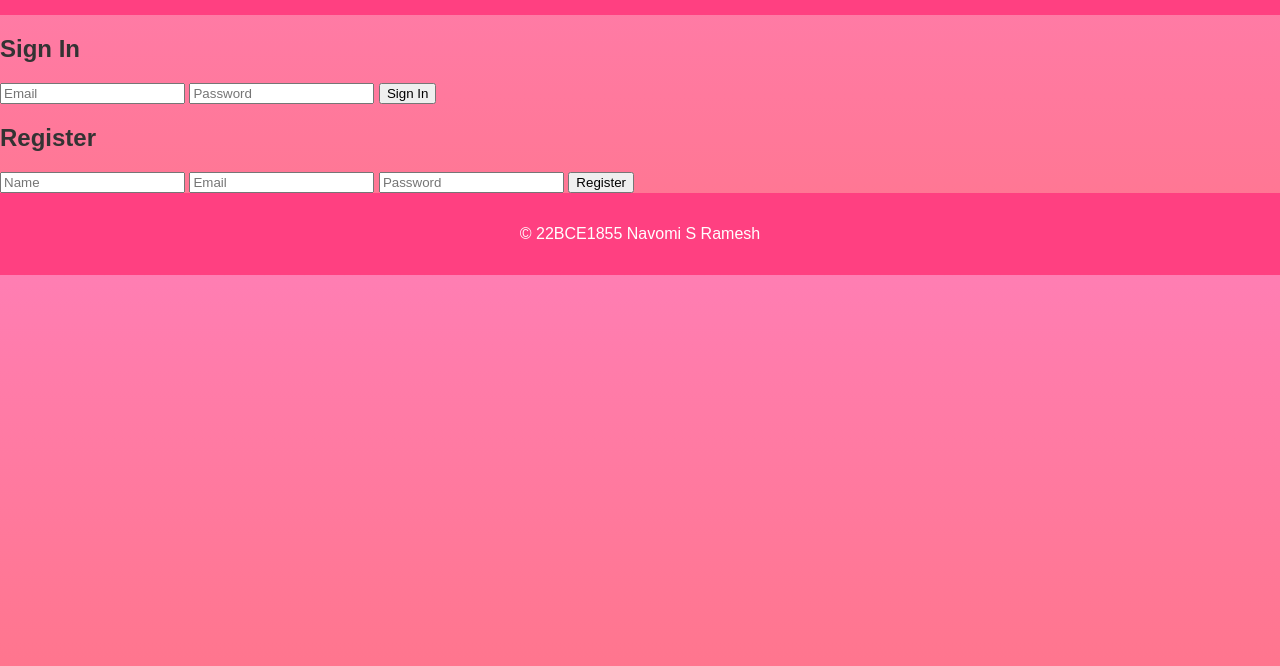
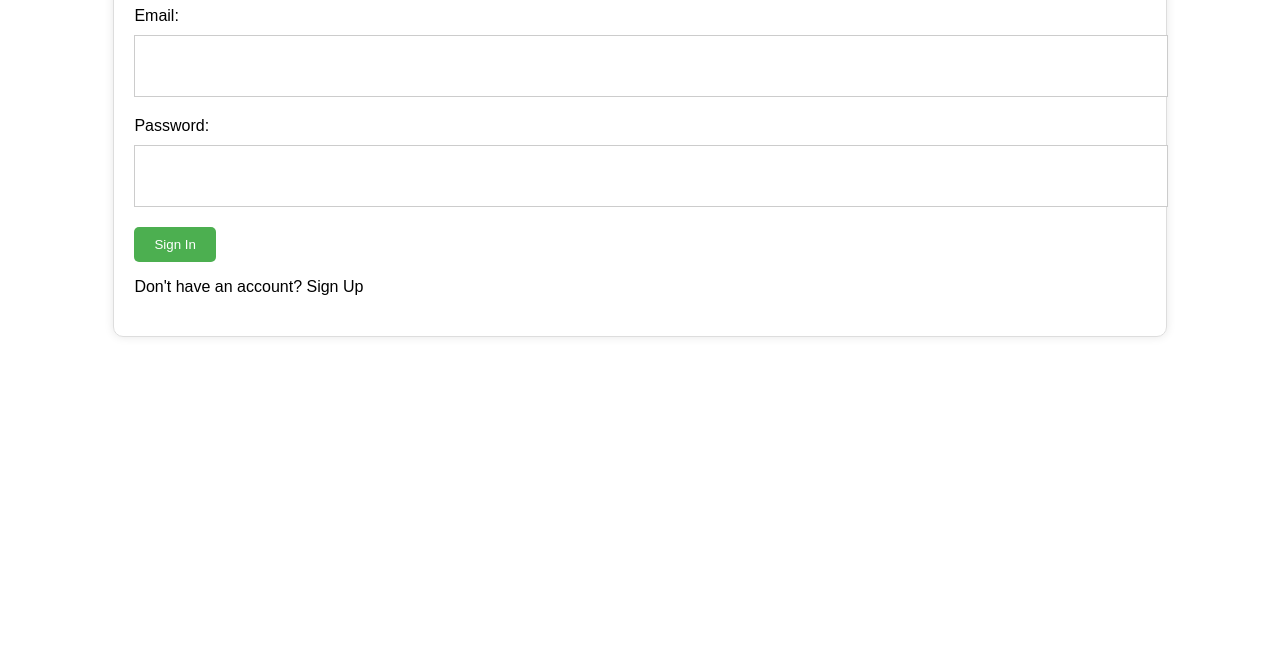
Before and after one commit to navomi09/serverless-blog, a plain HTML site: page index.html in a window 1280 px wide. Shown: the part 134-800 px from the top of the page. Drawn offline with Linux system fonts and the light colour scheme.

Commit message:
Update index.html

```diff
--- a/index.html
+++ b/index.html
@@ -1,99 +1,125 @@
+
+
 <!DOCTYPE html>
-<html lang="en">
+<html>
 <head>
-    <meta charset="UTF-8">
-    <meta name="viewport" content="width=device-width, initial-scale=1.0">
-    <title>Blog App</title>
-    <link rel="stylesheet" href="styles/index.css">
-    <script>
-        async function redirectTo(page) {
-            window.location.href = page;
-        }
+	<title>Blog App</title>
+	<style>
+		body {
+			font-family: Arial, sans-serif;
+		}
 
-        async function handleSignin(event) {
-            event.preventDefault();
-            const email = document.getElementById('signin-email').value;
-            const password = document.getElementById('signin-password').value;
+		.container {
+			width: 80%;
+			margin: 40px auto;
+			padding: 20px;
+			border: 1px solid #ddd;
+			border-radius: 10px;
+			box-shadow: 0 0 10px rgba(0, 0, 0, 0.1);
+		}
 
-            try {
-                const response = await fetch('/api/signin', {
-                    method: 'POST',
-                    headers: {
-                        'Content-Type': 'application/json'
-                    },
-                    body: JSON.stringify({ email, password })
-                });
+		form {
+			margin-bottom: 20px;
+		}
 
-                if (response.ok) {
-                    alert('Sign-in successful!');
-                    redirectTo('dashboard.html');
-                } else {
-                    alert('Sign-in failed. Check your credentials.');
-                }
-            } catch (error) {
-                console.error('Error signing in:', error);
-            }
-        }
+		label {
+			display: block;
+			margin-bottom: 10px;
+		}
 
-        async function handleRegister(event) {
-            event.preventDefault();
-            const name = document.getElementById('register-name').value;
-            const email = document.getElementById('register-email').value;
-            const password = document.getElementById('register-password').value;
+		input[type="email"], input[type="password"], input[type="text"] {
+			width: 100%;
+			height: 40px;
+			margin-bottom: 20px;
+			padding: 10px;
+			border: 1px solid #ccc;
+		}
 
-            try {
-                const response = await fetch('/api/register', {
-                    method: 'POST',
-                    headers: {
-                        'Content-Type': 'application/json'
-                    },
-                    body: JSON.stringify({ name, email, password })
-                });
+		button {
+			background-color: #4CAF50;
+			color: #fff;
+			padding: 10px 20px;
+			border: none;
+			border-radius: 5px;
+			cursor: pointer;
+		}
 
-                if (response.ok) {
-                    alert('Registration successful! Please sign in.');
-                    redirectTo('signin.html');
-                } else {
-                    alert('Registration failed. Try again.');
-                }
-            } catch (error) {
-                console.error('Error registering:', error);
-            }
-        }
-    </script>
+		button:hover {
+			background-color: #3e8e41;
+		}
+	</style>
 </head>
 <body>
-    <header>
-        <h1>Vibrant Blog</h1>
-        <nav>
-            <ul>
-                <li><button onclick="redirectTo('signin.html')">Sign In</button></li>
-                <li><button onclick="redirectTo('register.html')">Register</button></li>
-                <li><button onclick="redirectTo('dashboard.html')">Dashboard</button></li>
-            </ul>
-        </nav>
-    </header>
-    <main>
-        <section id="signin-section">
-            <h2>Sign In</h2>
-            <form id="signin-form" onsubmit="handleSignin(event)">
-                <input type="email" id="signin-email" placeholder="Email" required>
-                <input type="password" id="signin-password" placeholder="Password" required>
-                <button type="submit">Sign In</button>
-            </form>
-        </section>
-        <section id="register-section">
-            <h2>Register</h2>
-            <form id="register-form" onsubmit="handleRegister(event)">
-                <input type="text" id="register-name" placeholder="Name" required>
-                <input type="email" id="register-email" placeholder="Email" required>
-                <input type="password" id="register-password" placeholder="Password" required>
-                <button type="submit">Register</button>
-            </form>
-        </section>
-    </main>
-    <footer>
-        <p>&copy; 22BCE1855 Navomi S Ramesh</p>
-    </footer>
+	<div class="container">
+		<div id="signin-form" style="display:block;">
+			<h1>Sign In</h1>
+			<form>
+				<label for="email">Email:</label>
+				<input type="email" id="email" required>
+				<label for="password">Password:</label>
+				<input type="password" id="password" required>
+				<button id="signin-btn">Sign In</button>
+				<p>Don't have an account? <a onclick="showSignupForm()">Sign Up</a></p>
+			</form>
+		</div>
+
+		<div id="signup-form" style="display:none;">
+			<h1>Sign Up</h1>
+			<form>
+				<label for="name">Name:</label>
+				<input type="text" id="name" required>
+				<label for="email">Email:</label>
+				<input type="email" id="email" required>
+				<label for="password">Password:</label>
+				<input type="password" id="password" required>
+				<button id="signup-btn">Sign Up</button>
+				<p>Already have an account? <a onclick="showSigninForm()">Sign In</a></p>
+			</form>
+		</div>
+
+		<div id="blog-page" style="display:none;">
+			<h1>Blog</h1>
+			<!-- Blog content here -->
+			<button id="create-post-btn">Create Post</button>
+		</div>
+	</div>
+
+	<script>
+		document.getElementById('signin-btn').addEventListener('click', () => {
+			// Authenticate user and redirect to blog page
+			// Replace with actual authentication logic
+			alert('Signed in successfully!');
+			showBlogPage();
+		});
+
+		document.getElementById('signup-btn').addEventListener('click', () => {
+			// Register user and redirect to sign in page
+			// Replace with actual registration logic
+			alert('Signed up successfully!');
+			showSigninForm();
+		});
+
+		document.getElementById('create-post-btn').addEventListener('click', () => {
+			// Open create post form or redirect to create post page
+			// Replace with actual logic
+			alert('Create post feature coming soon!');
+		});
+
+		function showSignupForm() {
+			document.getElementById('signin-form').style.display = 'none';
+			document.getElementById('signup-form').style.display = 'block';
+		}
+
+		function showSigninForm() {
+			document.getElementById('signup-form').style.display = 'none';
+			document.getElementById('signin-form').style.display = 'block';
+		}
+
+		function showBlogPage() {
+			document.getElementById('signin-form').style.display = 'none';
+			document.getElementById('signup-form').style.display = 'none';
+			document.getElementById('blog-page').style.display = 'block';
+		}
+	</script>
 </body>
 </html>
```
